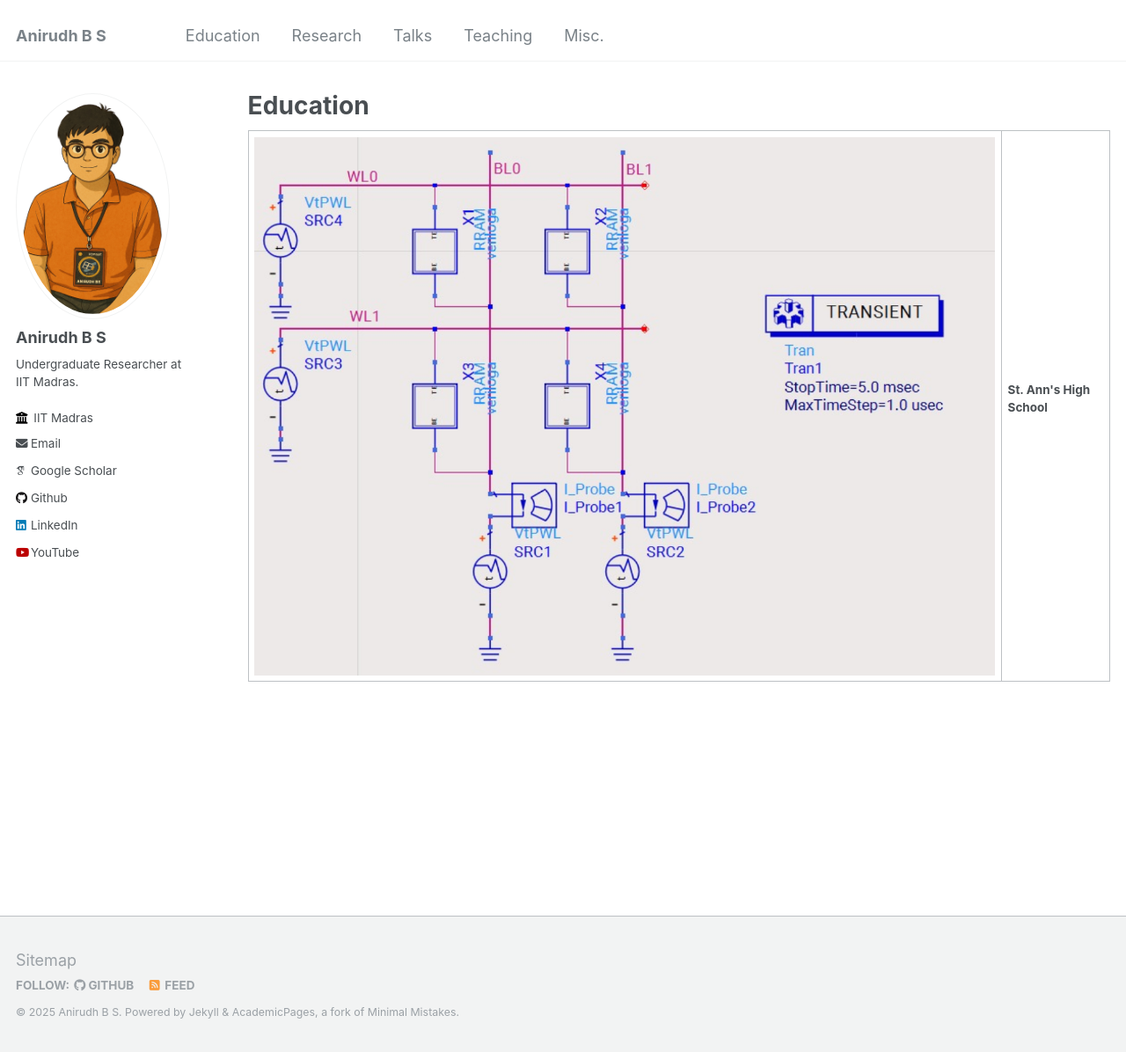
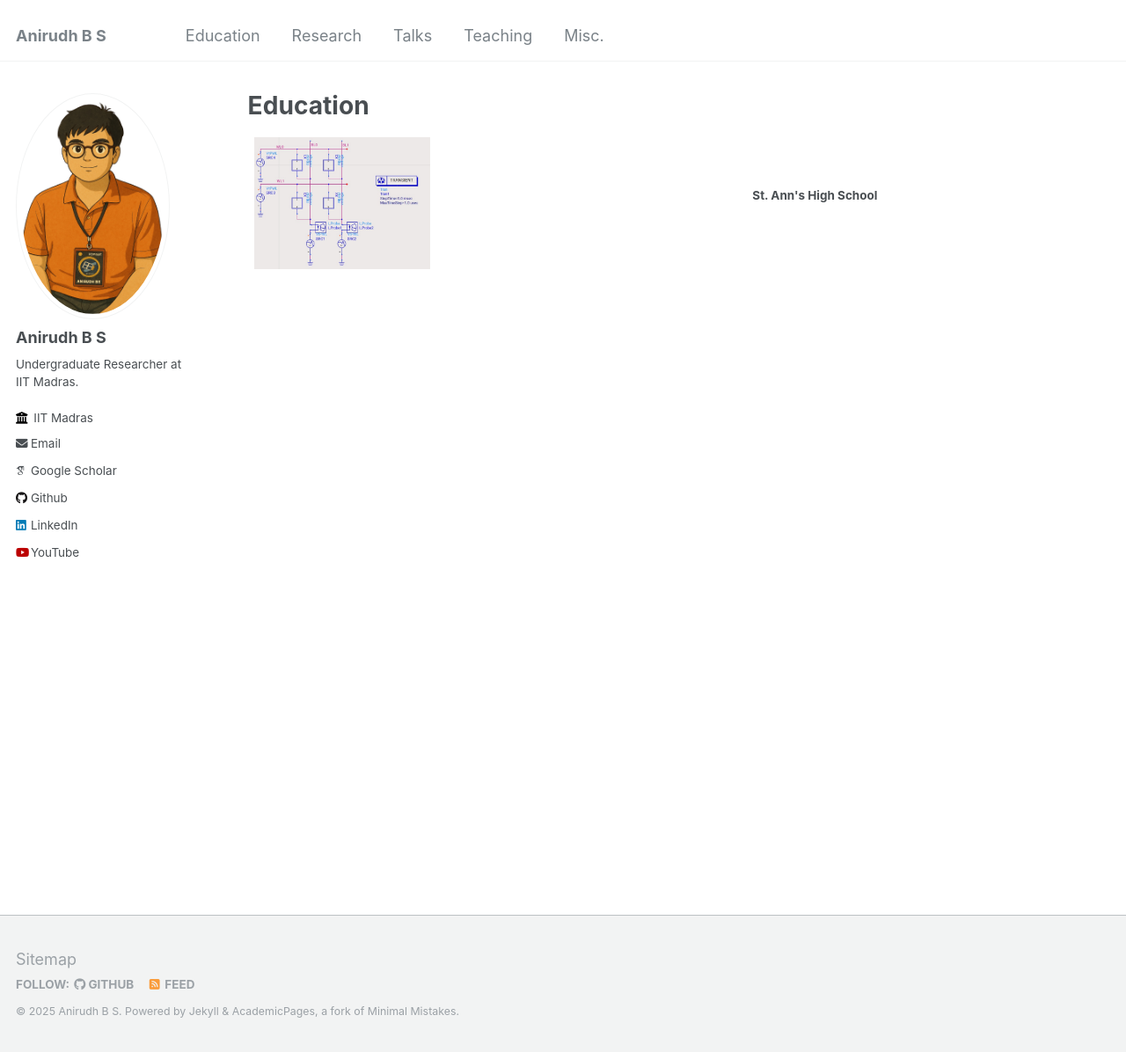
Before and after one commit to ANIRUDHBS1/ANIRUDHBS1.github.io, a Jekyll site: the page built from _pages/education.md, in a window 1280 px wide and 1196 px high. Shown: the whole window at 88% size. Built offline with Jekyll 4.4.1, drawn with Linux system fonts in a browser that asks for light colours; some web fonts are replaced.

Commit message:
Update education.md

```diff
--- a/_pages/education.md
+++ b/_pages/education.md
@@ -4,11 +4,19 @@ title: "Education"
 permalink: /education/
 author_profile: true
 ---
-
+<head>
+<style>
+table, th, td {
+  border: 1px solid white;
+  border-collapse: collapse;
+}
+</style>
+</head>
+<body>
 <table>
 <tr>
 <th align="center">
-<img src="/images/Array.png" alt="Array Image">
+<img src="/images/Array.png" alt="Array Image" style="width: 200px; height: 150px;">
 </th>
 <th align="center">
 St. Ann's High School
@@ -16,3 +24,4 @@ St. Ann's High School
 </th>
 </tr>
 </table>
+</body>
```
